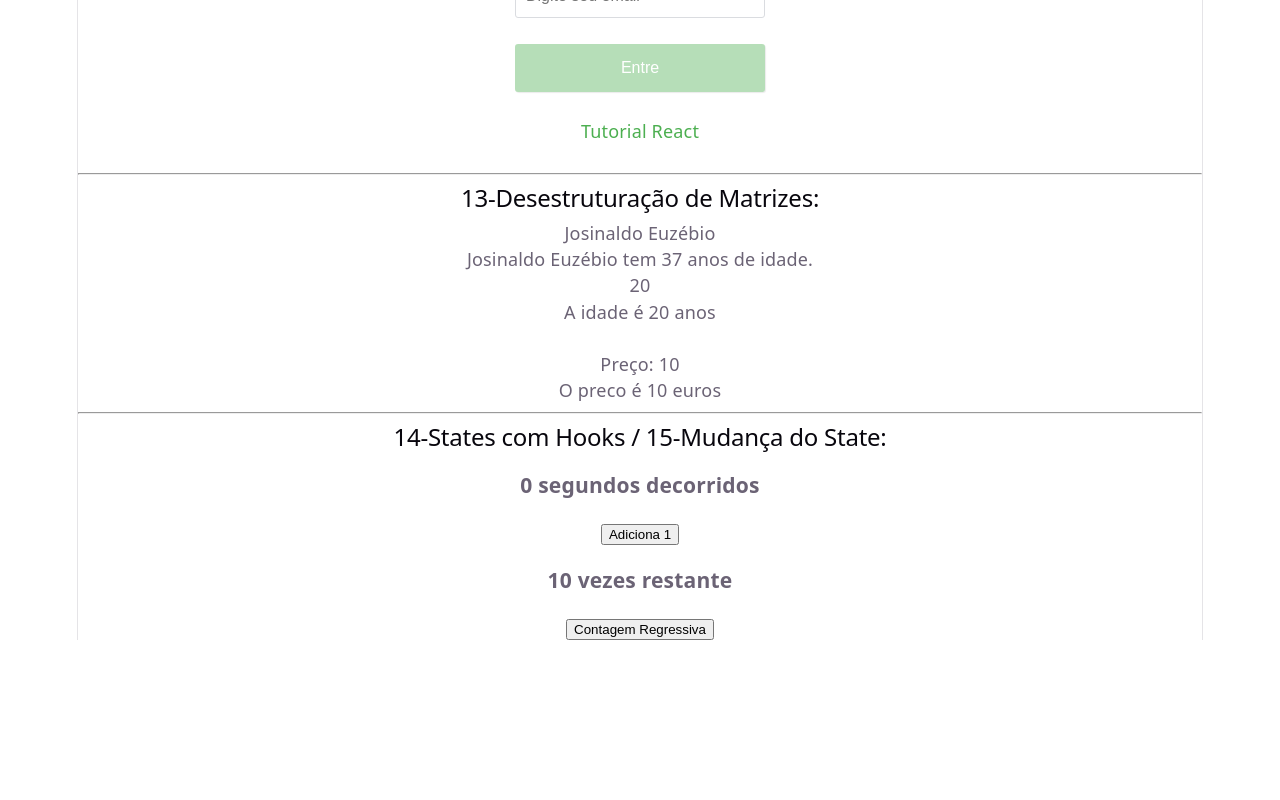
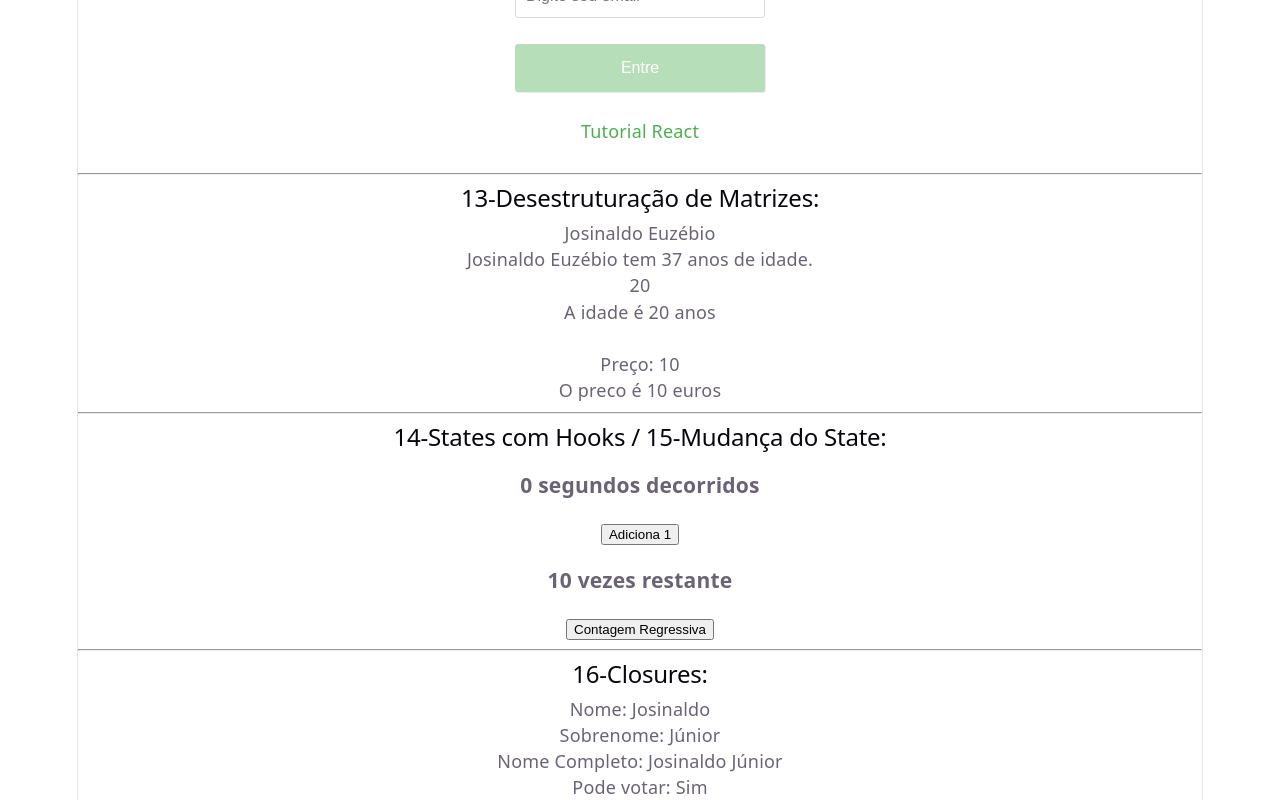
Before and after one commit to Josinaldo-Jr/devStart, a React (Vite) app in the folder Fase 1/react-fase1/: page / in a window 1280 px wide. Shown: the part 2587-3387 px from the top of the page. Before the commit the page ends 3227 px from the top, so only its background shows below. Built offline with nearby package versions, Linux system fonts and the light colour scheme.

Commit message:
feat: add Closures page and related components for user information handling; update App structure

```diff
--- a/Fase 1/react-fase1/src/App.jsx
+++ b/Fase 1/react-fase1/src/App.jsx
@@ -11,6 +11,7 @@
 import ProjetoII from './pages/ProjetoII';
 import DesestruturacaoDeMatrizes from './pages/DesestruturacaoDeMatrizes';
 import StateComHooks from './pages/StateComHooks';
+import Closures from './pages/Closures';
 
 // ------------------- //
 function App() {
@@ -39,6 +40,8 @@
       <DesestruturacaoDeMatrizes />
       <hr />
       <StateComHooks />
+      <hr />
+      <Closures />
     </div>
   );
 }
--- /dev/null
+++ b/Fase 1/react-fase1/src/components/PraticaClosures/ObterUsuario.jsx
@@ -0,0 +1,14 @@
+function ObterUsuario(nome, sobrenome) {
+
+    function obterNomeCompleto() {
+        return `${nome} ${sobrenome}`;
+    }
+
+    return {
+        nome,
+        sobrenome,
+        obterNomeCompleto
+    };
+}
+
+export default ObterUsuario;
--- /dev/null
+++ b/Fase 1/react-fase1/src/components/PraticaClosures/ObterUsuarioIdade.jsx
@@ -0,0 +1,12 @@
+function ObterUsuarioIdade(idade) {
+
+    function obterPodeVotar() {
+    return idade >= 18;
+}
+
+    return {
+       obterPodeVotar
+    }
+}
+
+export default ObterUsuarioIdade;
--- /dev/null
+++ b/Fase 1/react-fase1/src/pages/Closures.jsx
@@ -0,0 +1,20 @@
+import ObterUsuario from "../components/PraticaClosures/ObterUsuario";
+import ObterUsuarioIdade from "../components/PraticaClosures/ObterUsuarioIdade";
+
+function Closures() {
+
+  const usuario = ObterUsuario("Josinaldo", "Júnior");
+  const usuarioIdade = ObterUsuarioIdade(18);
+
+  return (
+    <>
+      <h2>16-Closures:</h2>
+      <p>Nome: {usuario.nome}</p>
+      <p>Sobrenome: {usuario.sobrenome}</p>
+      <p>Nome Completo: {usuario.obterNomeCompleto()}</p>
+      <p>Pode votar: {usuarioIdade.obterPodeVotar() ? "Sim" : "Não"}</p>
+    </>
+  );
+}
+
+export default Closures;
```
